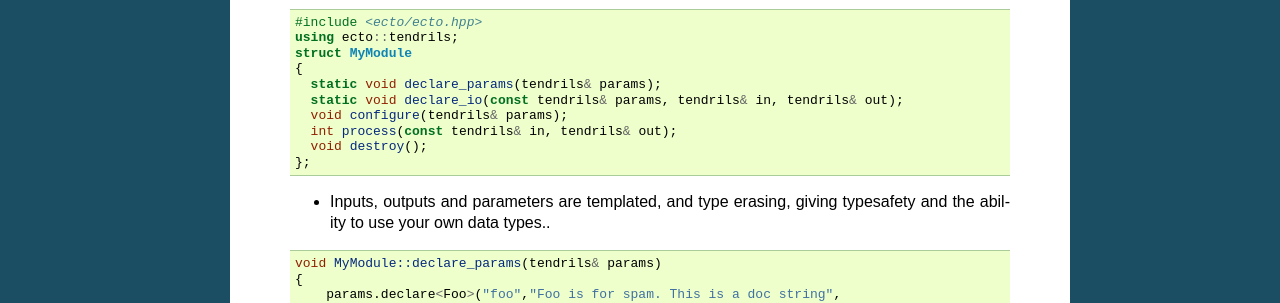
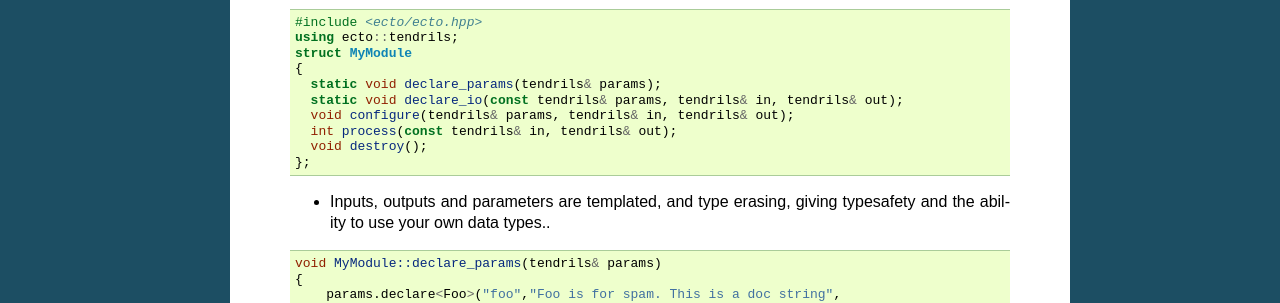
Before and after one commit to plasmodic/ecto, a Sphinx documentation site: the page built from doc/source/index.rst, in a window 1280 px wide. Shown: the part 708-1011 px from the top of the page. Built offline with Sphinx 7.4.7, drawn with Linux system fonts in a browser that asks for light colours; formulas are drawn with MathJax 3.

Commit message:
minor doc change.

```diff
--- a/doc/source/index.rst
+++ b/doc/source/index.rst
@@ -32,7 +32,7 @@ ecto at a glance
         {
           static void declare_params(tendrils& params);
           static void declare_io(const tendrils& params, tendrils& in, tendrils& out);
-          void configure(tendrils& params);
+          void configure(tendrils& params, tendrils& in, tendrils& out);
           int process(const tendrils& in, tendrils& out);
           void destroy();
         };
```
